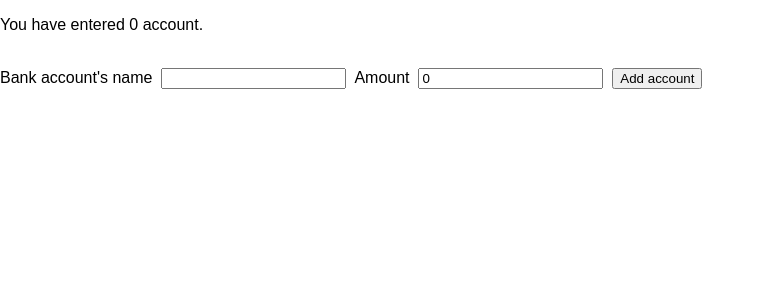
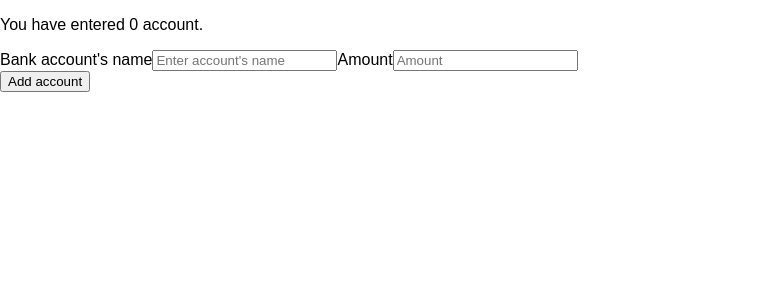
Before and after one commit to yps1994/2017-UHackFin, a React (Create React App) app in the folder app/: page / in a window 1280 px wide. Shown: the top 300 px of the page, without its empty margins (0-765 px from the left). Built offline with nearby package versions, Linux system fonts and the light colour scheme.

Commit message:
Convert input form to the style used by react-bootstrap.

```diff
--- a/app/src/BankAccountList.js
+++ b/app/src/BankAccountList.js
@@ -1,5 +1,5 @@
 import React, { Component } from 'react';
-
+import {Form, FormGroup, ControlLabel, FormControl} from 'react-bootstrap'
 // TODO:	1) Include Bootstrap CSS
 //			2) Change the whole thing to table
 //			3) Add delete button so that the list can be removed at any time
@@ -14,7 +14,7 @@ class BankAccountList extends React.Component{
 		this.state = {
 			size: 0,
 			inputAccountName: '',
-			inputAccountAmount: 0,
+			inputAccountAmount: '',
 			listAccount: [],
 		};
 	}
@@ -65,11 +65,32 @@ class BankAccountList extends React.Component{
 				<ul> {listAccount.map((currElement, index) => <li key={index}>{(currElement.name).concat(',').concat(currElement.amount)}</li> )} </ul>
 
 				<p> You have entered {this.state.listAccount.length} account. </p>
+				<form>
+					<FormGroup
+						controlId="formBasicText"
+					>
 
-				<br/> Bank account's name &nbsp;
-				<input type="text" className="bankaccount-name-textbox" value={this.state.inputAccountName} onChange={name => this.updateBankName(name)}/>
-				&nbsp; Amount &nbsp;
-				<input type="text" className="bankaccount-amount-textbox" value={this.state.inputAccountAmount} onChange={amount => this.updateBankAmount(amount)}/> &nbsp;
+					<ControlLabel>Bank account's name</ControlLabel>
+					<FormControl
+						type="text"
+						className="bankaccount-name-textbox"
+						placeholder="Enter account's name"
+						value={this.state.inputAccountName}
+						onChange={name => this.updateBankName(name)}
+					/>
+
+					<ControlLabel>Amount</ControlLabel>
+					<FormControl
+						type="text"
+						className="bankaccount-amount-textbox"
+						placeholder="Amount"
+						value={this.state.inputAccountAmount}
+						onChange={amount => this.updateBankAmount(amount)}
+					/>
+
+					</FormGroup>
+				</form>
+
 				<button className="addButton" onClick={this.addAccount}>Add account</button>
 			</div>
 		);
```
